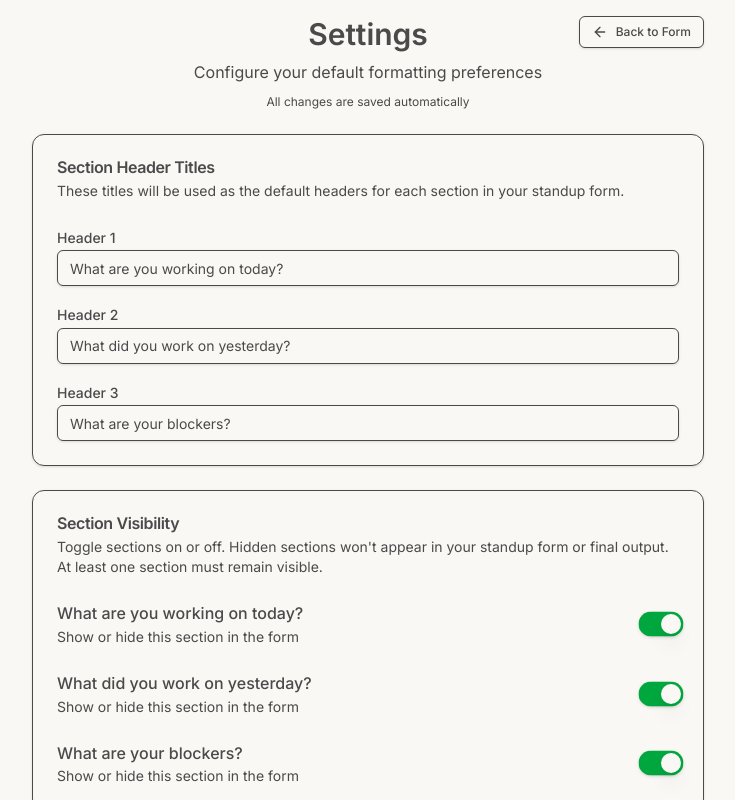
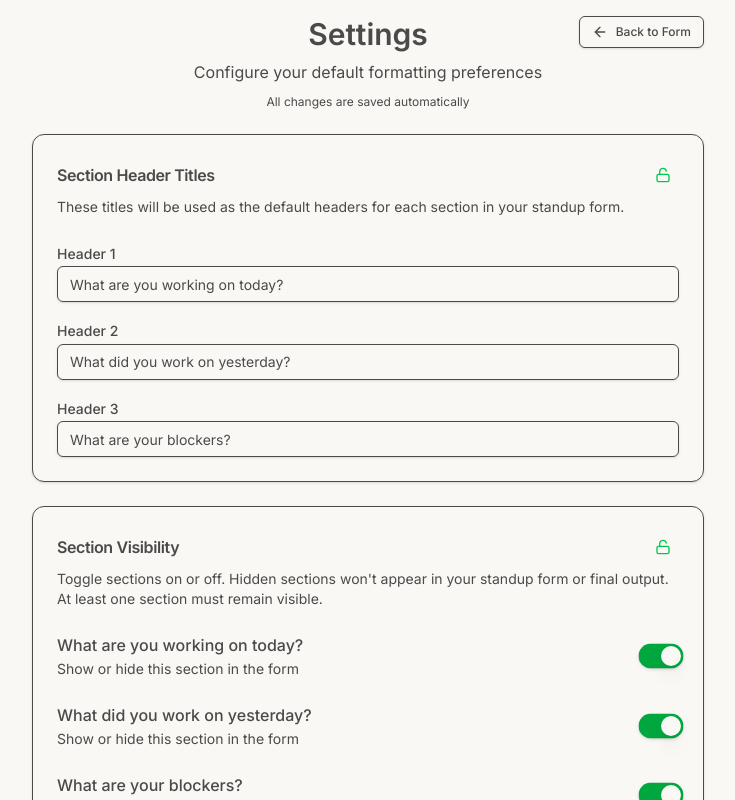
Before and after one commit to jarrensj/gmatcha, a Next.js app: page / in a window 1280 px wide. Both pictures are taken after a click on the button "Settings". Shown: the top 800 px of the page, without its empty margins (272-1007 px from the left). Built offline with nearby package versions, Linux system fonts and the light colour scheme.

Commit message:
feat: add lock protection for Section Header Titles and Section Visibility in Settings

```diff
--- a/app/page.tsx
+++ b/app/page.tsx
@@ -45,6 +45,10 @@ export default function Home() {
 
   // Super mode toggle
   const [superMode, setSuperMode] = useState(true);
+
+  // Lock states for settings protection
+  const [headersLocked, setHeadersLocked] = useState(false);
+  const [visibilityLocked, setVisibilityLocked] = useState(false);
 
   // Bullet point storage for super mode
   const [section1Bullets, setSection1Bullets] = useState<string[]>([]);
@@ -124,6 +128,8 @@ export default function Home() {
         setShowSection3(parsed.showSection3 !== undefined ? parsed.showSection3 : true);
         setDefaultHeaderFormat(parsed.defaultHeaderFormat || 'none');
         setSuperMode(parsed.superMode || false);
+        setHeadersLocked(parsed.headersLocked || false);
+        setVisibilityLocked(parsed.visibilityLocked || false);
         setSection1Bullets(parsed.section1Bullets || parsed.workingOnBullets || []);
         setSection2Bullets(parsed.section2Bullets || parsed.workedOnYesterdayBullets || []);
         setSection3Bullets(parsed.section3Bullets || parsed.blockersBullets || []);
@@ -150,12 +156,14 @@ export default function Home() {
       showSection3,
       defaultHeaderFormat,
       superMode,
+      headersLocked,
+      visibilityLocked,
       section1Bullets,
       section2Bullets,
       section3Bullets
     };
     localStorage.setItem('standupFormData', JSON.stringify(formData));
-  }, [section1Text, section2Text, section3Text, header1, header2, header3, header1Format, header2Format, header3Format, showSection1, showSection2, showSection3, defaultHeaderFormat, superMode, section1Bullets, section2Bullets, section3Bullets]);
+  }, [section1Text, section2Text, section3Text, header1, header2, header3, header1Format, header2Format, header3Format, showSection1, showSection2, showSection3, defaultHeaderFormat, superMode, headersLocked, visibilityLocked, section1Bullets, section2Bullets, section3Bullets]);
 
   const generateMarkdown = () => {
 
@@ -547,6 +555,10 @@ export default function Home() {
             onShowSection3Change={setShowSection3}
             superMode={superMode}
             onSuperModeChange={handleSuperModeChange}
+            headersLocked={headersLocked}
+            onHeadersLockedChange={setHeadersLocked}
+            visibilityLocked={visibilityLocked}
+            onVisibilityLockedChange={setVisibilityLocked}
             onBackToForm={() => setCurrentPage('form')}
           />
         ) : (
--- a/components/Settings.tsx
+++ b/components/Settings.tsx
@@ -5,7 +5,7 @@ import { Button } from "@/components/ui/button";
 import { Switch } from "@/components/ui/switch";
 import { Select, SelectContent, SelectItem, SelectTrigger, SelectValue } from "@/components/ui/select";
 import { SuperModeBadge } from "@/components/SuperModeBadge";
-import { ArrowLeft, RotateCcw } from "lucide-react";
+import { ArrowLeft, RotateCcw, Lock, Unlock } from "lucide-react";
 
 interface SettingsProps {
   defaultHeaderFormat: string;
@@ -24,6 +24,10 @@ interface SettingsProps {
   onShowSection3Change: (show: boolean) => void;
   superMode: boolean;
   onSuperModeChange: (enabled: boolean) => void;
+  headersLocked: boolean;
+  onHeadersLockedChange: (locked: boolean) => void;
+  visibilityLocked: boolean;
+  onVisibilityLockedChange: (locked: boolean) => void;
   onBackToForm: () => void;
 }
 
@@ -44,6 +48,10 @@ export default function Settings({
   onShowSection3Change,
   superMode,
   onSuperModeChange,
+  headersLocked,
+  onHeadersLockedChange,
+  visibilityLocked,
+  onVisibilityLockedChange,
   onBackToForm
 }: SettingsProps) {
 
@@ -93,9 +101,24 @@ export default function Settings({
 
       <Card>
         <CardHeader>
-          <CardTitle>Section Header Titles</CardTitle>
+          <CardTitle className="flex items-center justify-between">
+            Section Header Titles
+            <Button
+              variant="ghost"
+              size="sm"
+              onClick={() => onHeadersLockedChange(!headersLocked)}
+              className="h-8 w-8 p-0"
+            >
+              {headersLocked ? (
+                <Lock className="h-4 w-4 text-red-500" />
+              ) : (
+                <Unlock className="h-4 w-4 text-green-500" />
+              )}
+            </Button>
+          </CardTitle>
           <CardDescription>
             These titles will be used as the default headers for each section in your standup form.
+            {headersLocked && <span className="text-red-500 font-medium"> (Locked - click the lock to edit)</span>}
           </CardDescription>
         </CardHeader>
         <CardContent className="space-y-4">
@@ -107,7 +130,7 @@ export default function Settings({
               id="header1"
               value={header1}
               onChange={(e) => onHeader1Change(e.target.value)}
-              disabled={!showSection1}
+              disabled={!showSection1 || headersLocked}
               placeholder="Enter first section header"
             />
           </div>
@@ -120,7 +143,7 @@ export default function Settings({
               id="header2"
               value={header2}
               onChange={(e) => onHeader2Change(e.target.value)}
-              disabled={!showSection2}
+              disabled={!showSection2 || headersLocked}
               placeholder="Enter second section header"
             />
           </div>
@@ -133,7 +156,7 @@ export default function Settings({
               id="header3"
               value={header3}
               onChange={(e) => onHeader3Change(e.target.value)}
-              disabled={!showSection3}
+              disabled={!showSection3 || headersLocked}
               placeholder="Enter third section header"
             />
           </div>
@@ -142,9 +165,24 @@ export default function Settings({
 
       <Card>
         <CardHeader>
-          <CardTitle>Section Visibility</CardTitle>
+          <CardTitle className="flex items-center justify-between">
+            Section Visibility
+            <Button
+              variant="ghost"
+              size="sm"
+              onClick={() => onVisibilityLockedChange(!visibilityLocked)}
+              className="h-8 w-8 p-0"
+            >
+              {visibilityLocked ? (
+                <Lock className="h-4 w-4 text-red-500" />
+              ) : (
+                <Unlock className="h-4 w-4 text-green-500" />
+              )}
+            </Button>
+          </CardTitle>
           <CardDescription>
             Toggle sections on or off. Hidden sections won&apos;t appear in your standup form or final output. At least one section must remain visible.
+            {visibilityLocked && <span className="text-red-500 font-medium"> (Locked - click the lock to edit)</span>}
           </CardDescription>
         </CardHeader>
         <CardContent className="space-y-6">
@@ -162,7 +200,7 @@ export default function Settings({
                 if (showSection1 && !showSection2 && !showSection3) return;
                 onShowSection1Change(!showSection1);
               }}
-              disabled={showSection1 && !showSection2 && !showSection3}
+              disabled={(showSection1 && !showSection2 && !showSection3) || visibilityLocked}
               className="scale-125 data-[state=checked]:bg-green-600 data-[state=unchecked]:bg-gray-300"
             />
           </div>
@@ -181,7 +219,7 @@ export default function Settings({
                 if (showSection2 && !showSection1 && !showSection3) return;
                 onShowSection2Change(!showSection2);
               }}
-              disabled={showSection2 && !showSection1 && !showSection3}
+              disabled={(showSection2 && !showSection1 && !showSection3) || visibilityLocked}
               className="scale-125 data-[state=checked]:bg-green-600 data-[state=unchecked]:bg-gray-300"
             />
           </div>
@@ -200,7 +238,7 @@ export default function Settings({
                 if (showSection3 && !showSection1 && !showSection2) return;
                 onShowSection3Change(!showSection3);
               }}
-              disabled={showSection3 && !showSection1 && !showSection2}
+              disabled={(showSection3 && !showSection1 && !showSection2) || visibilityLocked}
               className="scale-125 data-[state=checked]:bg-green-600 data-[state=unchecked]:bg-gray-300"
             />
           </div>
```
